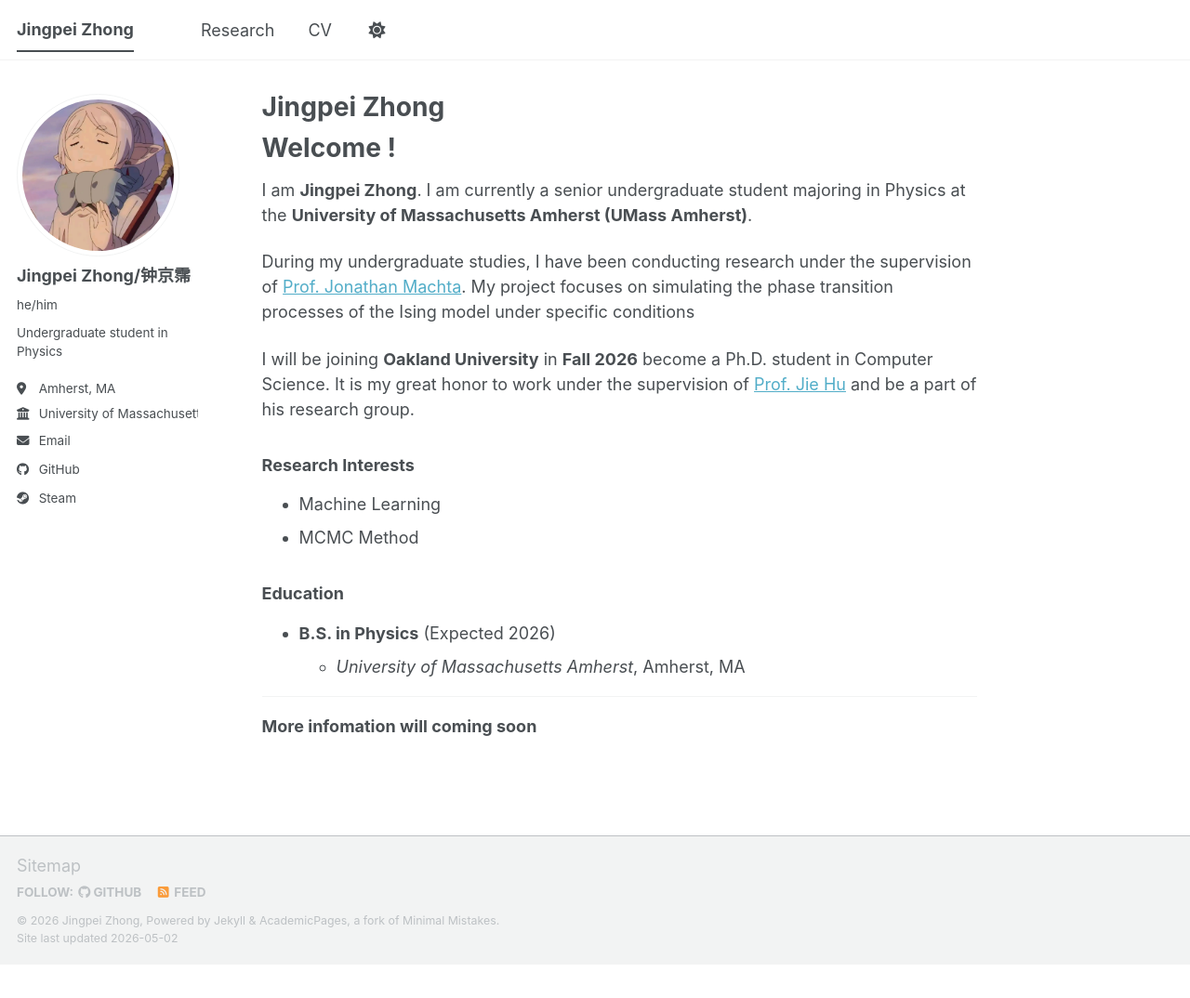
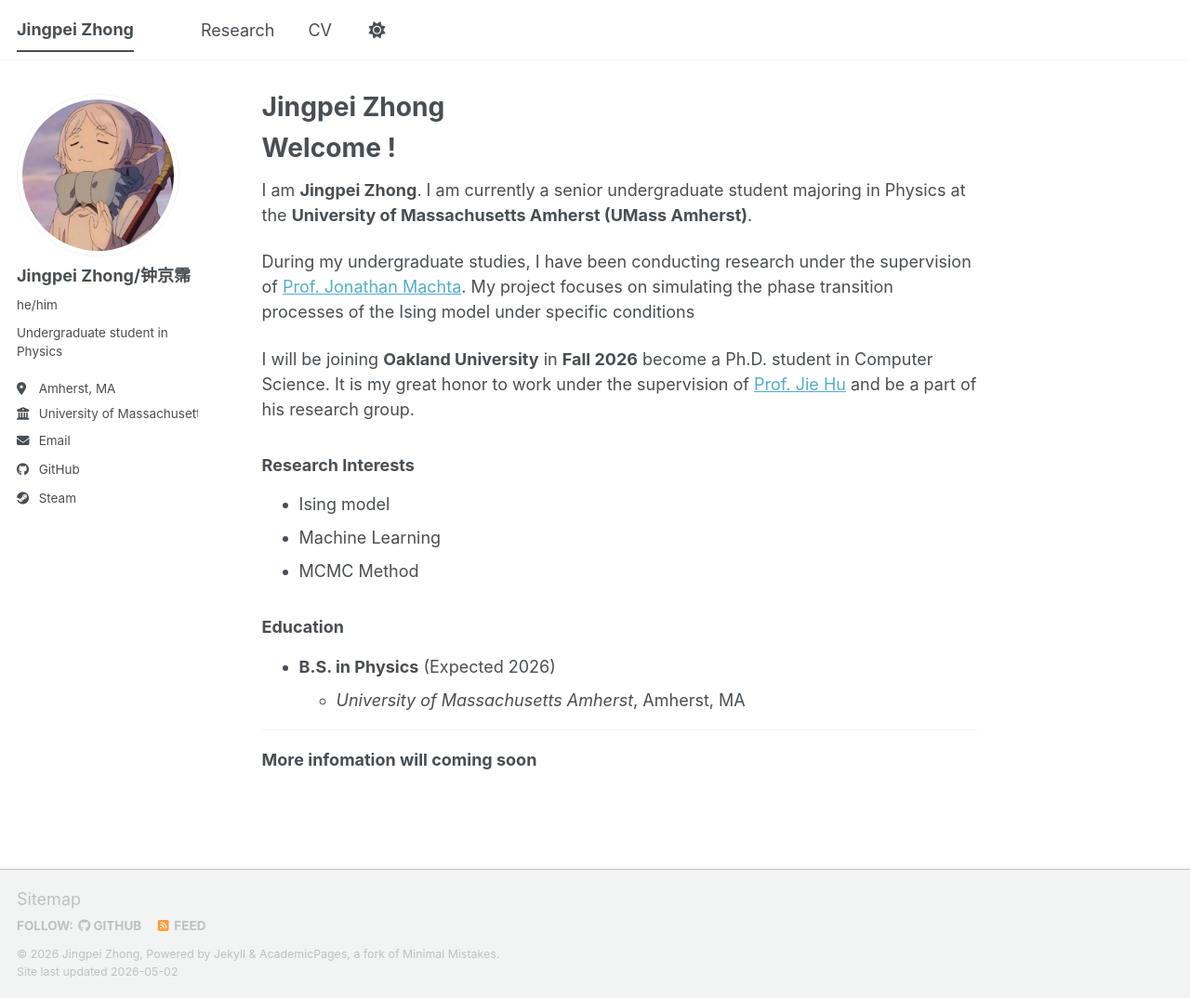
Before and after one commit to zjp6/zjp6.github.io, a Jekyll site: the page built from _pages/about.md, in a window 1280 px wide and 1074 px high. Shown: the whole window at 93% size. Built offline with Jekyll 4.4.1, drawn with Linux system fonts in a browser that asks for light colours; a script bundle is joined from its source files by our own code; library files that are not in the unit come from our copies.

Commit message:
Add Ising model to research interests

```diff
--- a/_pages/about.md
+++ b/_pages/about.md
@@ -16,6 +16,7 @@ During my undergraduate studies, I have been conducting research under the super
 I will be joining **Oakland University** in **Fall 2026** become a Ph.D. student in Computer Science. It is my great honor to work under the supervision of [Prof. Jie Hu](https://jiehu-research.github.io/) and be a part of his research group.
 
 ###  Research Interests
+* Ising model
 * Machine Learning
 * MCMC Method
 
```
